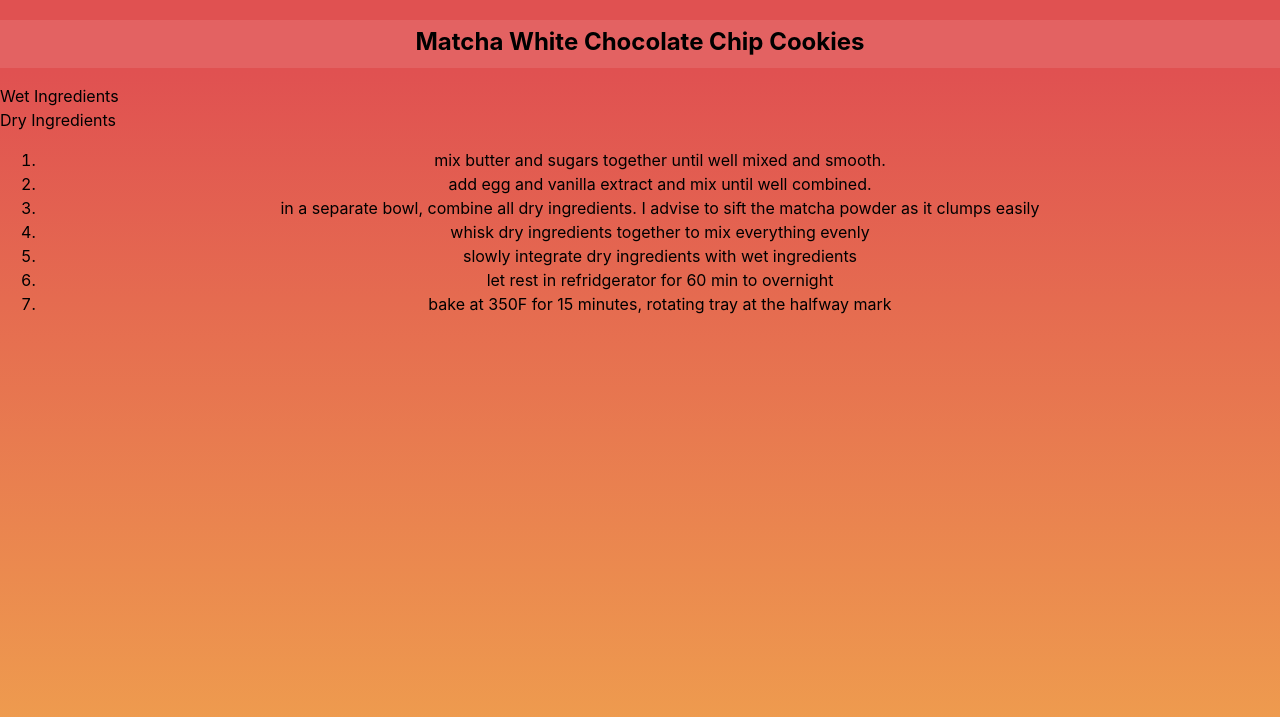
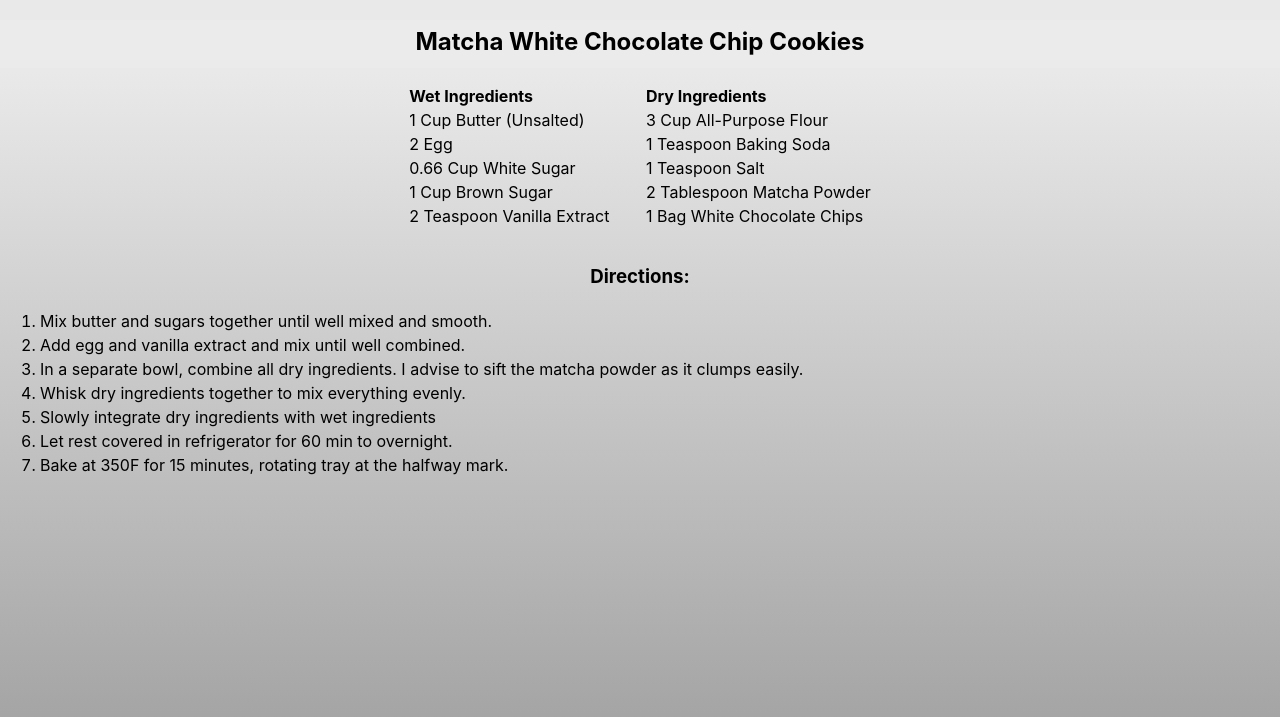
Before and after one commit to kshintaku/django-apps, a Django app: page /recipes/ in a window 1280 px wide. Shown: the top 717 px of the page. Run offline with Django 3.2, Linux system fonts and the light colour scheme.

Commit message:
figured out nested dictionary template display

```diff
--- a/recipes/static/css/style.css
+++ b/recipes/static/css/style.css
@@ -1,6 +1,6 @@
     body {
-        background-color: #e05151;
-        background-image: -webkit-gradient(linear,left top,left bottom,color-stop(9%,#e05151),to(#f0a44e));
+        background-color: #9c9c9c;
+        background-image: -webkit-gradient(linear,left top,left bottom,color-stop(9%,#e9e9e9),to(#9c9c9c));
         background-attachment: fixed;
         font-family: -apple-system,BlinkMacSystemFont,Segoe UI,Roboto,Oxygen,Ubuntu,Cantarell,Fira Sans,Droid Sans,Helvetica Neue,sans-serif;
         line-height: 1.5;
@@ -15,12 +15,21 @@
     }
 
     ul {
-        display: block;
+        display: inline-block;
         list-style: none;
         text-align: left;
         text-transform: capitalize;
         padding-inline-start: 0px;
         padding-inline-end: 0px;
+    }
+
+    ol {
+        text-align: left;
+    }
+
+    .ingredient-group {
+        margin-left: 1rem;
+        margin-right: 1rem;
     }
 
     .container {
--- a/recipes/templates/recipes/index.html
+++ b/recipes/templates/recipes/index.html
@@ -21,18 +21,19 @@
         </div>
         <article>
             <div class="ingredient-section">
-                <ul>
-                    {% for type in ingredients %}
-                        <li>{{ type }}</li>
+                {% for type, value in ingredients.items %}
+                    <ul class="ingredient-group">
+                        <li><b>{{ type }}</b></li>
                         <ul>
-                            {% for item in ingredients.values.values %}
-                                <li>{{ item }}</li>
+                            {% for item, value2 in value.items %}
+                                <li>{{ value2.amount }} {{ value2.unit }} {{ item }}</li>
                             {% endfor %}
                         </ul>
-                    {% endfor %}
-                </ul>
+                    </ul>
+                {% endfor %}
             </div>
             <div class="steps-section">
+                <h3>Directions:</h3>
                 <ol>
                     {% for step in directions %}
                         <li>{{ step }}</li>
--- a/recipes/views.py
+++ b/recipes/views.py
@@ -6,16 +6,25 @@ import json
 
 def index(request):
 
-    temp = """{"ingredients":{"wet ingredients":{"butter (unsalted)":{"amount":1,"unit":"cup"},"egg":{"amount":2,"unit":""},"white sugar":{"amount":0.66,"unit":"cup"},"brown sugar":{"amount":1,"unit":"cup"},"vanilla extract":{"amount":2,"unit":"teaspoon"}},"dry ingredients":{"all-purpose flour":{"amount":3,"unit":"cup"},"baking soda":{"amount":1,"unit":"teaspoon"},"salt":{"amount":1,"unit":"teaspoon"},"matcha powder":{"amount":2,"unit":"tablespoon"},"white chocolate chips":{"amount":1,"unit":"bag"}}},"recipe":{"duration":{"prep time":15,"cook time":15,"rest time":60},"directions":["mix butter and sugars together until well mixed and smooth.","add egg and vanilla extract and mix until well combined.","in a separate bowl, combine all dry ingredients. I advise to sift the matcha powder as it clumps easily","whisk dry ingredients together to mix everything evenly","slowly integrate dry ingredients with wet ingredients","let rest in refridgerator for 60 min to overnight","bake at 350F for 15 minutes, rotating tray at the halfway mark"]}}"""
+    temp = """{"ingredients":{"wet ingredients":{"butter (unsalted)":{"amount":1,"unit":"cup"},"egg":{"amount":2,"unit":""},"white sugar":{"amount":0.66,"unit":"cup"},"brown sugar":{"amount":1,"unit":"cup"},"vanilla extract":{"amount":2,"unit":"teaspoon"}},"dry ingredients":{"all-purpose flour":{"amount":3,"unit":"cup"},"baking soda":{"amount":1,"unit":"teaspoon"},"salt":{"amount":1,"unit":"teaspoon"},"matcha powder":{"amount":2,"unit":"tablespoon"},"white chocolate chips":{"amount":1,"unit":"bag"}}},"recipe":{"duration":{"prep time":15,"cook time":15,"rest time":60},"directions":["Mix butter and sugars together until well mixed and smooth.","Add egg and vanilla extract and mix until well combined.","In a separate bowl, combine all dry ingredients. I advise to sift the matcha powder as it clumps easily.","Whisk dry ingredients together to mix everything evenly.","Slowly integrate dry ingredients with wet ingredients","Let rest covered in refrigerator for 60 min to overnight.","Bake at 350F for 15 minutes, rotating tray at the halfway mark."]}}"""
     temp_json = json.loads(temp)
     steps = temp_json['recipe']['directions']
     ingredients = temp_json['ingredients']
+    # print(ingredients['wet ingredients'])
+    # for key in ingredients:
+    #     ing
+    ing_array = [type for type in temp_json['ingredients']]
+    # for idx, val in enumerate(ing_array):
+        # ing_array[idx].append(temp_json['ingredients'][val])
+        # ing_array = {val, item for item in temp_json['ingredients'][val]}
+    # print(ing_array)
     name = "matcha white chocolate chip cookies"
 
     template = loader.get_template("recipes/index.html")
     context = {
         "title": name,
         "ingredients": ingredients,
+        "ing_array": ing_array,
         "directions": steps,
     }
     return HttpResponse(template.render(context, request))
```
